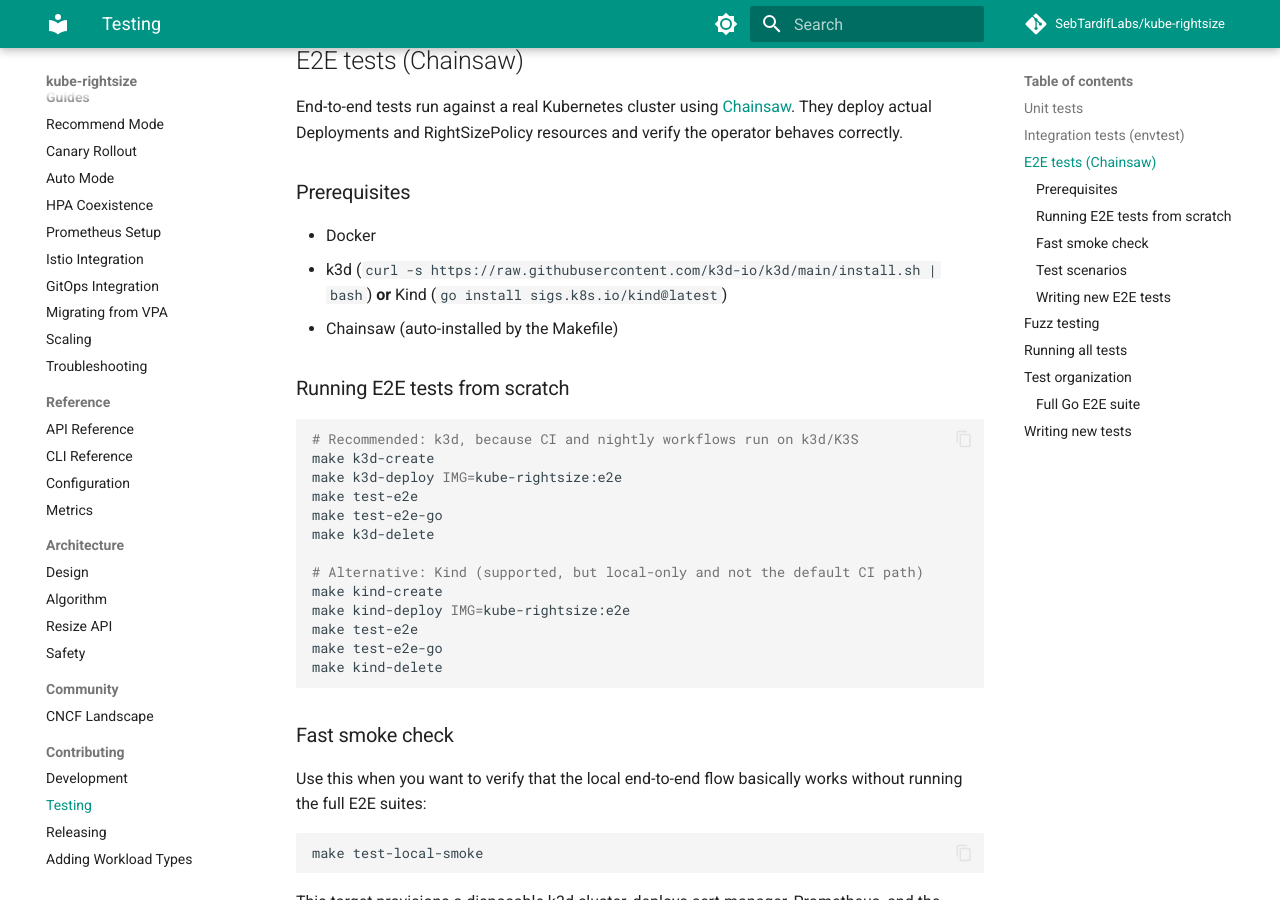
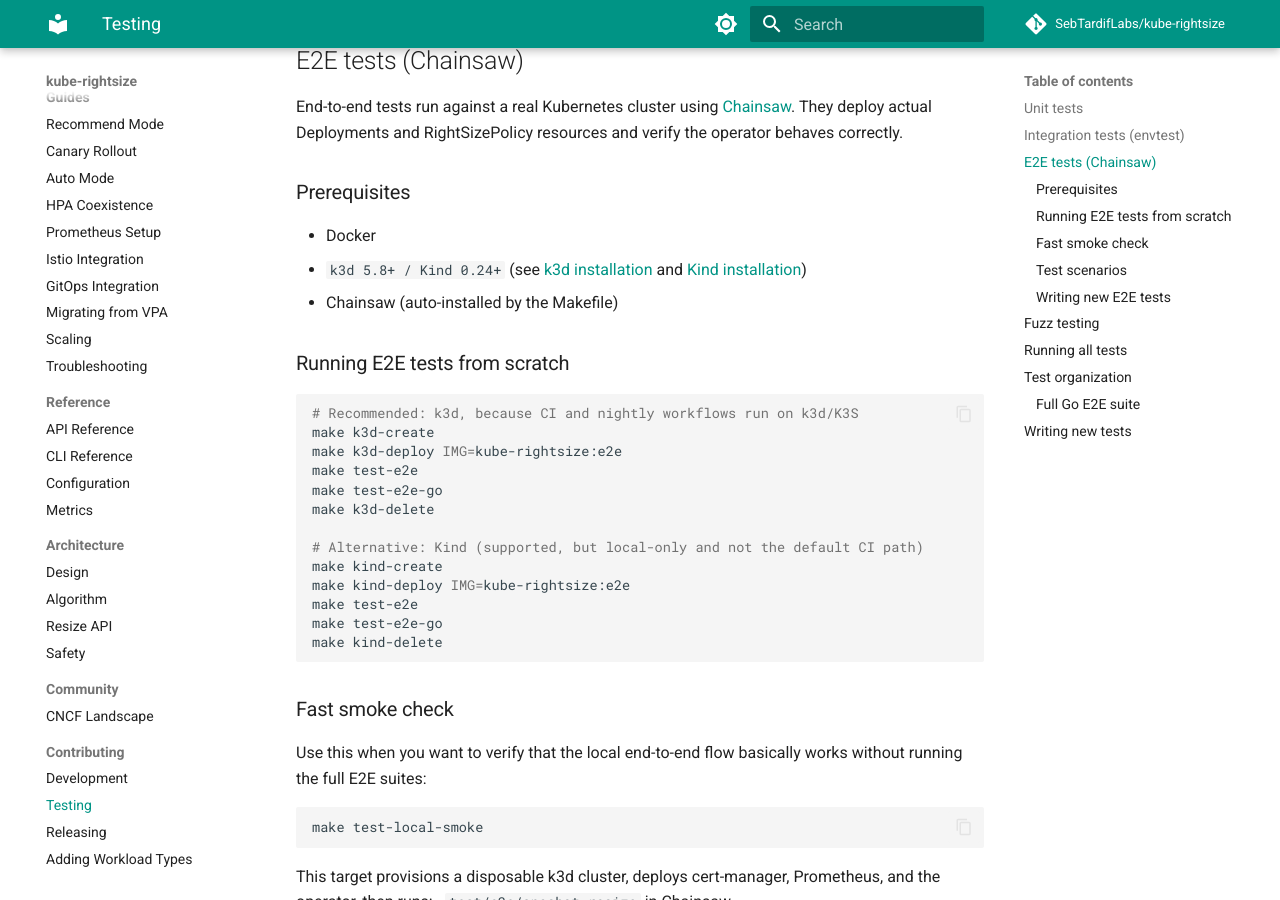
Before and after one commit to attune-io/attune, an MkDocs documentation site: the page built from docs/contributing/testing.md, in a window 1280 px wide and 900 px high, scrolled down 1125 px. Built offline with MkDocs 1.6.1 and Material for MkDocs 9.7.7, drawn with Linux system fonts in a browser that asks for light colours; comment, search, counter and statistics services are not loaded.

Commit message:
docs: pin contributor tool guidance
Signed-off-by: Sebastien Tardif <sebtardif@ncf.ca>

```diff
--- a/docs/contributing/testing.md
+++ b/docs/contributing/testing.md
@@ -59,7 +59,7 @@
 ### Prerequisites
 
 - Docker
-- k3d (`curl -s https://raw.githubusercontent.com/k3d-io/k3d/main/install.sh | bash`) **or** Kind (`go install sigs.k8s.io/kind@latest`)
+- `k3d 5.8+ / Kind 0.24+` (see [k3d installation](https://k3d.io/#installation) and [Kind installation](https://kind.sigs.k8s.io/docs/user/quick-start/#installation))
 - Chainsaw (auto-installed by the Makefile)
 
 ### Running E2E tests from scratch
```
Also changed, not shown: CONTRIBUTING.md (+1 -1 lines), 1 other file.
